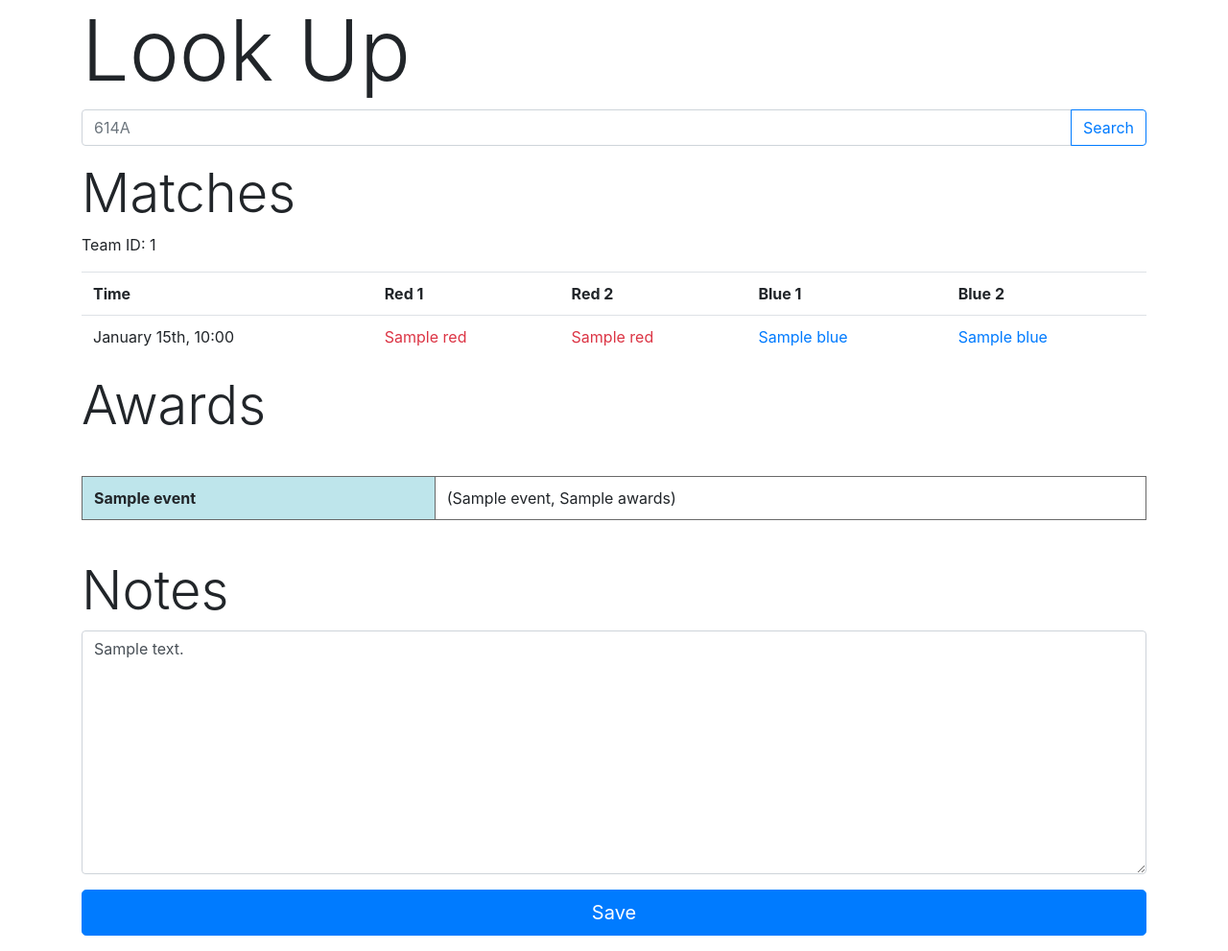
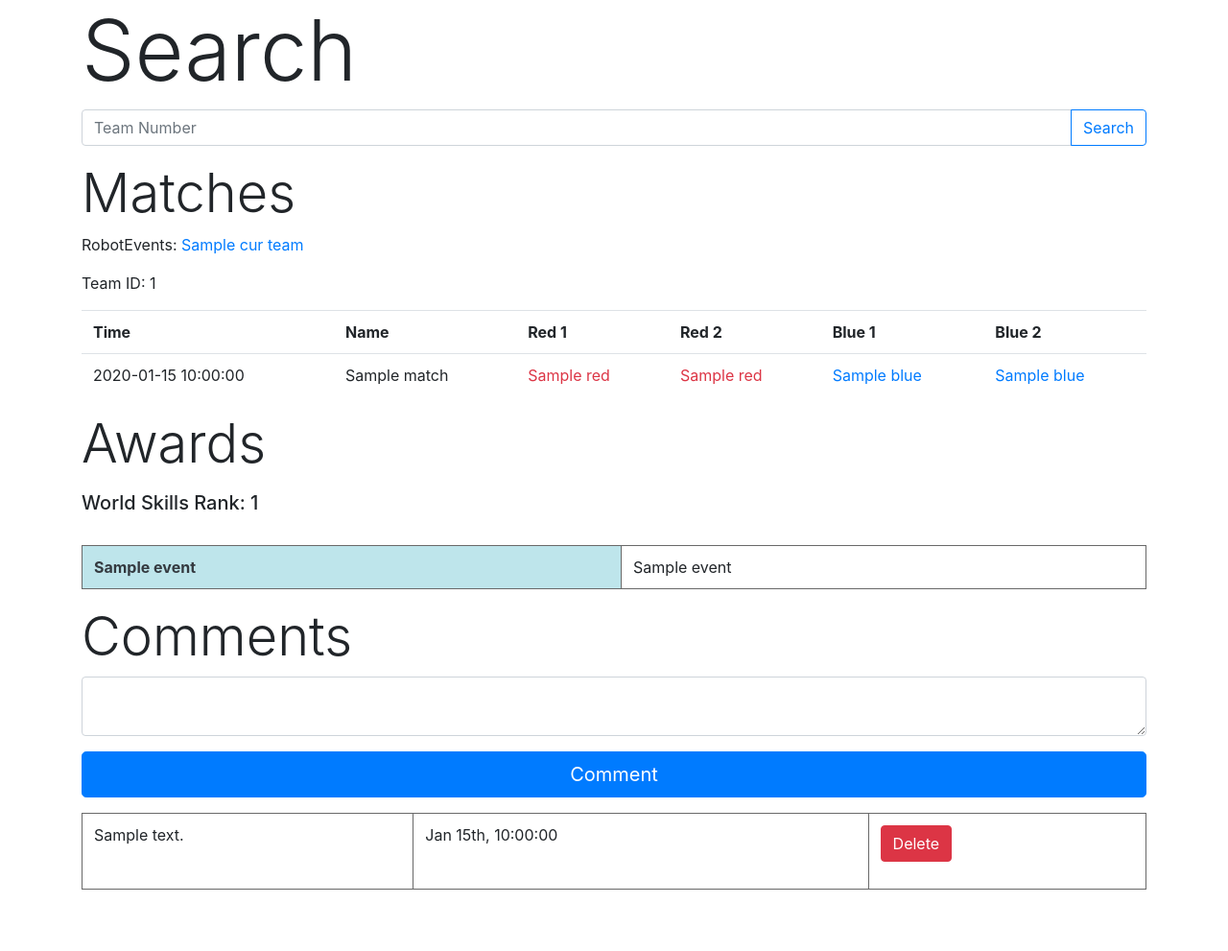
Before and after one commit to Cooper7196/VexScoutingApp, a Flask app: template templates/team.html in a window 1280 px wide. Shown: the whole page at 96% size. After the commit the page ends 927 px from the top, so only its background shows below. Run offline with Flask 2, Linux system fonts and the light colour scheme; tables that the repository leaves empty hold one stand-in row (values such as "Sample post"); the template is opened without the code that fills it: values that come from a table or form of the project are taken from there, most other values are stand-ins (such as "Sample title", 1, 10 or a date in 2020); some libraries are stand-ins or nearby versions.

Commit message:
Added comments + match info + skills

```diff
--- a/main.py
+++ b/main.py
@@ -1,6 +1,7 @@
-from flask import Flask, request, render_template, redirect
+from bs4 import BeautifulSoup
+from flask import Flask, request, render_template, redirect, url_for
 from flask_sqlalchemy import SQLAlchemy
-from datetime import datetime
+from datetime import timedelta, datetime
 import os
 import requests
 from requests.structures import CaseInsensitiveDict
@@ -24,13 +25,26 @@
         raise Exception(f"API Error: {r.status_code} {r.text}")
     return r.json()
 
+
+def get_skills_rank(team):
+    r = requests.get(f"https://www.robotevents.com/teams/VRC/{team.name.upper()}")
+    soup = BeautifulSoup(r.text, "html.parser")
+    return soup.select('tr:-soup-contains("World Skills Rank:")')[0].select("td")[0].text
+
+
 class Team(db.Model):
     name = db.Column(db.Text, primary_key=True)
     id = db.Column(db.Integer)
-    notes = db.Column(db.Text, nullable=False, default='')
 
     def __repr__(self):
         return self.name
+
+class Comment(db.Model):
+    id = db.Column(db.Integer, primary_key=True)
+    team = db.Column(db.Text, db.ForeignKey('team.name'), nullable=False)
+    text = db.Column(db.Text, nullable=False)
+    time = db.Column(db.DateTime, nullable=False, default=datetime.utcnow)
+
 
 def add_team(team):
     db.session.add(team)
@@ -43,12 +57,9 @@
     teamId = api_get("teams", params={"number": name})['data'][0]['id']
     return Team(name=name, id=teamId)
 
-def update_note(team, notes):
-    db.session.query(Team).filter_by(name=team.name).update({
-        "notes": notes,
-    })
+def add_comment(team, text):
+    db.session.add(Comment(team=team.name, text=text))
     db.session.commit()
-
 
 def get_matches(team):
     matches = []
@@ -62,7 +73,9 @@
         tempMatch = {
             'time': datetime.strptime(
                 match['scheduled'],
-                "%Y-%m-%dT%H:%M:%S%z"),
+                "%Y-%m-%dT%H:%M:%S%z").strftime("%B %#d at %#I:%M %p"),
+
+            'name': match['name'],
             'red': [],
             'blue': []}
         for alliance in match['alliances']:
@@ -75,7 +88,7 @@
 
 
 def get_awards(team):
-    awards = {}
+    awardData = {}
     data = api_get(
         f"teams/{team.id}/awards",
         params={
@@ -84,10 +97,16 @@
     )['data']
     for award in data:
         eventName = award['event']['name']
-        if awards.get(eventName, None) is None:
-            awards[eventName] = []
-        awards[eventName].append(award['title'])
-
+        eventCode = award['event']['code']
+        eventName = eventName + "|" + eventCode
+        if awardData.get(eventName, None) is None:
+            awardData[eventName] = []
+        awardData[eventName].append(award['title'])
+    awards = []
+    for event, awardList in awardData.items():
+        eventData = event.split("|")
+        awards.append(
+            {"event": {"name": eventData[0], "code": eventData[1]}, "awards": awardList})
     return awards
 
 
@@ -99,13 +118,26 @@
         team = team_name_to_team(teamNumber)
         add_team(team)
     if request.method == "POST":
-        update_note(team, request.form.get('notes'))
+        add_comment(team, request.form.get('comment'))
+        return redirect(url_for('view_team', teamNumber=teamNumber))
     return render_template(
         "team.html",
         curTeam=team,
         matches=get_matches(team),
         awards=get_awards(team),
+        skillsRank=get_skills_rank(team),
+        comments=Comment.query.filter_by(team=team.name).all(),
     )
+
+
+@app.route("/delete/<teamNumber>", methods=["POST"])
+def delete_comment(teamNumber):
+    if request.method == "POST":
+        db.session.query(Comment).filter_by(
+            id=request.form['comment_id']).delete()
+        db.session.commit()
+        return redirect(url_for('view_team', teamNumber=teamNumber))
+
 @app.route("/", methods=["POST", "GET"])
 def view_index():
     # if request.method == "POST":
@@ -113,8 +145,12 @@
     return render_template("index.html")
 
 
+@app.route('/favicon.ico')
+def favicon():
+    return url_for('static', filename='favicon.ico')
+
 if __name__ == "__main__":
     with app.app_context():
         db.create_all()
     moment = Moment(app)
-    app.run(debug=True, port=5001)
+    app.run(debug=True, host="0.0.0.0", port=5001)
--- a/templates/index.html
+++ b/templates/index.html
@@ -1,6 +1,7 @@
 <html>
 <head>
     <title>Vex Scouting App</title>
+    <link rel="shortcut icon" href="{{ url_for('static', filename='favicon.ico') }}">
     <link rel="stylesheet" href="https://stackpath.bootstrapcdn.com/bootstrap/4.3.1/css/bootstrap.min.css" integrity="sha384-ggOyR0iXCbMQv3Xipma34MD+dH/1fQ784/j6cY/iJTQUOhcWr7x9JvoRxT2MZw1T" crossorigin="anonymous">
     <script type="text/javascript" defer>
         window.onload=function(){
@@ -15,10 +16,10 @@
 </head>
   <body>
   <div class="container">
-    <h2 class="display-2">Look Up</h2>
+    <h2 class="display-2">Search</h2>
     <form method="POST" action="/">
          <div class="input-group mb-3">
-              <input id="searchBar" type="text" name="text" class="form-control" placeholder="614A" required>
+              <input id="searchBar" type="text" name="text" class="form-control" placeholder="Team Number" required>
                   <div class="input-group-append" id="button-addon">
                     <button id="searchBtn" class="btn btn-outline-primary">Search</button>
                   </div>
--- a/templates/team.html
+++ b/templates/team.html
@@ -1,6 +1,7 @@
 <html>
 <head>
     <title>Vex Scouting App</title>
+    <link rel="shortcut icon" href="{{ url_for('static', filename='favicon.ico') }}">
     <link rel="stylesheet" href="https://stackpath.bootstrapcdn.com/bootstrap/4.3.1/css/bootstrap.min.css" integrity="sha384-ggOyR0iXCbMQv3Xipma34MD+dH/1fQ784/j6cY/iJTQUOhcWr7x9JvoRxT2MZw1T" crossorigin="anonymous">
     <script type="text/javascript" defer>
         window.onload=function(){
@@ -24,20 +25,22 @@
 </head>
   <body>
   <div class="container">
-    <h2 class="display-2">Look Up</h2>
+    <h2 class="display-2">Search</h2>
     <form method="POST" action="/">
          <div class="input-group mb-3">
-              <input id="searchBar" type="text" name="text" class="form-control" placeholder="614A" required>
+              <input id="searchBar" type="text" name="text" class="form-control" placeholder="Team Number" required>
                   <div class="input-group-append" id="button-addon">
                     <button id="searchBtn" class="btn btn-outline-primary">Search</button>
                   </div>
             </div>
     </form>
     <h4 class="display-4">Matches</h4>
+        <p> RobotEvents: <a href="https://www.robotevents.com/teams/VRC/{{curTeam.name}}">{{curTeam.name}}</a></p>
         <p> Team ID: {{curTeam.id}}</p>
         <table class="table table-hover">
             <tr>
                 <th>Time</th>
+                <th>Name</th>
                 <th>Red 1</th>
                 <th>Red 2</th>
                 <th>Blue 1</th>
@@ -45,7 +48,8 @@
             </tr>
             {%for match in matches%}
             <tr>
-                <td>{{moment(match['time']).format('MMMM Do, h:mm')}}</td>
+                <td>{{match['time']}}</td>
+                <td>{{match['name']}}</td>
                 <td class="{{'font-weight-bold ' if match['red'][0].name == curTeam.name else ''}}">
                     <a class="text-danger" href="/team/{{match['red'][0].name}}">
                         {{match['red'][0].name}}
@@ -70,28 +74,44 @@
         </table>
 
         <h4 class="display-4 mb-3">Awards</h4>
+        <h5>World Skills Rank: {{skillsRank}}</h5>
         <br>
         <table class="table table-bordered">
             <tbody>
-        {% for event, awards in awards.items() %}
+                {% for event in awards %}
                 <tr>
-                <th class="table-info" scope="row" rowspan="{{awards|length}}">{{event}}</th>
-                {% for award in awards %}
+                    <th class="table-info" scope="row" rowspan="{{event['awards']|length}}"><a class="text-dark" href="https://www.robotevents.com/robot-competitions/vex-robotics-competition/{{event['event']['code']}}.html">{{event['event']['name']}}</a></th>
+                    {% for award in event['awards'] %}
                     <td>{{award}}</td>
                 </tr>
                 {% endfor %}
         {% endfor %}
-                </tbody>
+            </tbody>
         </table>
-        <br>
 
-        <h4 class="display-4">Notes</h4>
+        <h4 class="display-4">Comments</h4>
         <form method="POST" action="">
             <div class="input-group mb-3">
-                <textarea class="form-control" name="notes" id="notes" rows="10">{{curTeam.notes}}</textarea>
+                <textarea class="form-control" name="comment" id="comment" rows="2"></textarea>
             </div>
-            <button type="submit" class="btn btn-primary btn-lg btn-block">Save</button>
+            <button type="submit" class="btn btn-primary btn-lg btn-block">Comment</button>
         </form>
+        <table class="table table-bordered">
+            <tbody>
+                {% for comment in comments %}
+                <tr>
+                    <td>{{comment.text}}</td>
+                    <td>{{moment(comment.time).format('MMM Do, h:mm:ss')}}</td>
+                    <td>
+                        <form method="POST" action="/delete/{{curTeam.name}}">
+                            <input type="hidden" name="comment_id" value="{{comment.id}}">
+                            <button type="submit" class="btn btn-danger">Delete</button>
+                        </form>
+                    </td>
+                </tr>
+                {% endfor %}
+            </tbody>
+
 
   </div>
   </body>
```
Also changed, not shown: static/favicon.ico (added), static/favicon_white.ico (added).
